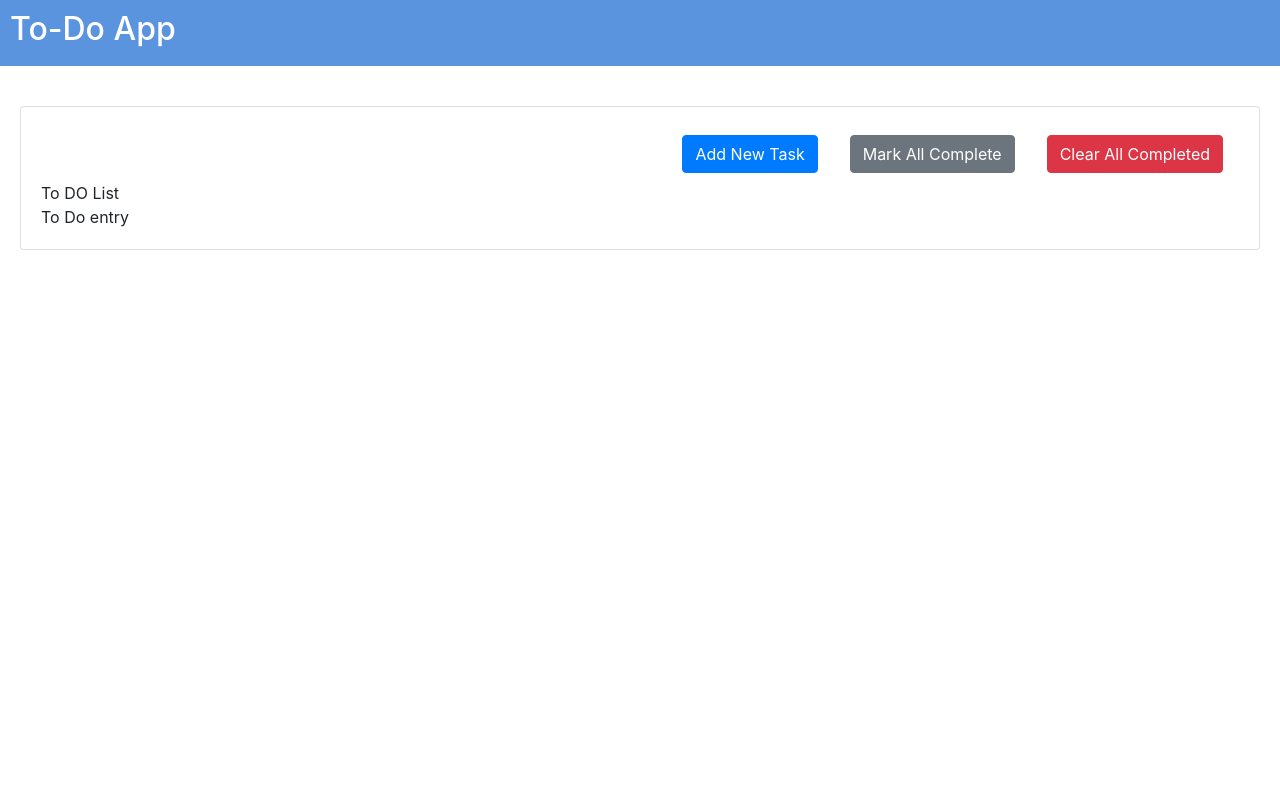
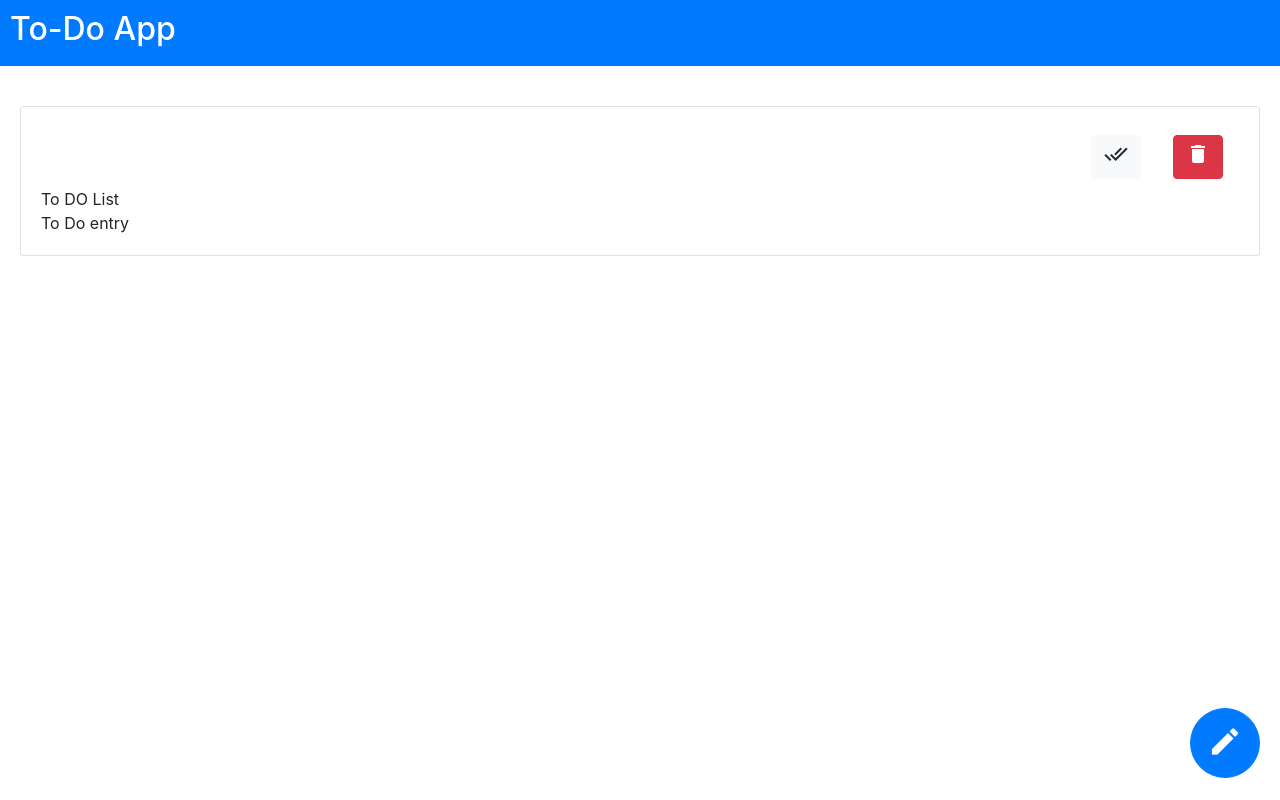
Before and after one commit to rmt002/to-do-React, a React (Create React App) app: page / in a window 1280 px wide. Built offline with nearby package versions, Linux system fonts and the light colour scheme; the HTML template or start-up script is replaced by a standard one.

Commit message:
Completed input component

```diff
--- a/public/index.html
+++ b/public/index.html
@@ -8,6 +8,8 @@
     integrity="sha384-ggOyR0iXCbMQv3Xipma34MD+dH/1fQ784/j6cY/iJTQUOhcWr7x9JvoRxT2MZw1T" crossorigin="anonymous" />
     <meta name="viewport" content="width=device-width, initial-scale=1" />
     <meta name="theme-color" content="#5A94DF" />
+    <link href="https://fonts.googleapis.com/icon?family=Material+Icons"
+      rel="stylesheet">
     <!--
       manifest.json provides metadata used when your web app is installed on a
       user's mobile device or desktop. See https://developers.google.com/web/fundamentals/web-app-manifest/
--- a/src/App.css
+++ b/src/App.css
@@ -9,6 +9,38 @@
 
 .header{
   padding: 10px 0px 10px 10px;
-  background-color: rgb(90, 148, 223);
+  background-color:#007bff;
+  /* background-color: rgb(90, 148, 223); */
   color: white
 }
+
+.compose_box {
+  width: 100%;
+  justify-content: flex-end;
+  bottom: 2px;
+  align-items: center;
+  padding: 20px 40px 20px 10px;
+  padding-right:40px !important;
+  position: fixed;
+}
+.add{
+  font-size: 40px;
+  float: right;
+  height: 70px;
+  width: 70px;
+  border-radius: 50%;
+}
+
+.pencil{
+  font-size: 35px;
+
+}
+
+.saveNote{
+  width: 60px;
+}
+
+#composer{
+  height: 70px;
+  border-radius: 20px 0px 0px 20px;
+}
--- a/src/components/To-Do-App.js
+++ b/src/components/To-Do-App.js
@@ -3,6 +3,7 @@ import ToDoHeader from './To-Do-Header';
 import ToDoList from './To-Do-List';
 import ToDoEntry from './To-Do-Entry';
 import Card from '../../node_modules/react-bootstrap/Card';
+import ToDoInput from './To-Do-Input';
 
 export class ToDoApp extends Component {
     render() {
@@ -15,6 +16,7 @@ export class ToDoApp extends Component {
                         <ToDoEntry />
                     </Card.Body>
                 </Card>
+                <ToDoInput/>
             </div>
         )
     }
--- a/src/components/To-Do-Header.js
+++ b/src/components/To-Do-Header.js
@@ -6,13 +6,10 @@ export class ToDoHeader extends Component {
             <div>
                 <Nav className="justify-content-end" activeKey="/home">
                     <Nav.Item>
-                        <Nav.Link><button className="btn btn-primary">Add New Task</button></Nav.Link>
+                        <Nav.Link ><button className="btn btn-light"><i class="material-icons">done_all</i></button></Nav.Link>
                     </Nav.Item>
                     <Nav.Item>
-                        <Nav.Link ><button className="btn btn-secondary">Mark All Complete</button></Nav.Link>
-                    </Nav.Item>
-                    <Nav.Item>
-                        <Nav.Link><button className="btn btn-danger">Clear All Completed</button></Nav.Link>
+                        <Nav.Link><button className="btn btn-danger"><i class="material-icons">delete</i></button></Nav.Link>
                     </Nav.Item>
                 </Nav>
             </div>
--- /dev/null
+++ b/src/components/To-Do-Input.js
@@ -0,0 +1,58 @@
+import React, { Component } from 'react';
+import InputGroup from 'react-bootstrap/InputGroup'
+import FormControl from 'react-bootstrap/FormControl'
+
+export class ToDoInput extends Component {
+    constructor(props) {
+        super();
+    }
+
+    state = {
+        collapse: -1
+    }
+
+    render() {
+        if (this.state.collapse > 0) {
+            return (
+                <div className="compose_box">
+                    <InputGroup className="mb-3  justify-content-center">
+                        <FormControl
+                            placeholder="What do you need to get done?"
+                            aria-label="Recipient's username"
+                            aria-describedby="basic-addon2"
+                            id="composer"
+                        />
+                        <InputGroup.Append>
+                            <button className="btn btn-primary" type="submit">
+                                <i class="material-icons pencil saveNote">
+                                    save
+                                </i>
+                            </button>
+                        </InputGroup.Append>
+                        <InputGroup.Append>
+                            <button className="btn btn-danger add" onClick={() => { this.setState({ collapse: -1 }) }}>
+                                <i class="material-icons pencil">
+                                    cancel
+                                </i>
+                            </button>
+                        </InputGroup.Append>
+                    </InputGroup>
+                </div>
+            )
+        }
+        else {
+            return (
+                <div className="compose_box">
+                    <button className="btn btn-primary add" onClick={() => { this.setState({ collapse: 1 }) }}>
+                        <i class="material-icons pencil">
+                        edit
+                        </i>
+                    </button>
+                </div>
+            )
+        }
+
+    }
+}
+
+export default ToDoInput
```
